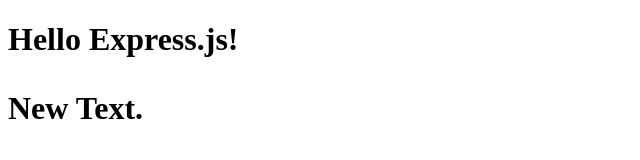
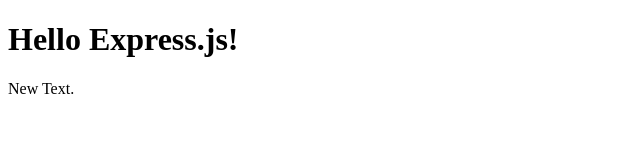
Before and after one commit to JamesKanka/web-server, a website: page public/index.html in a window 1280 px wide. Shown: the whole page, without its empty margins (0-640 px from the left). Drawn offline with Linux system fonts and the light colour scheme.

Commit message:
updated index.html

```diff
--- a/public/index.html
+++ b/public/index.html
@@ -5,7 +5,7 @@
 	<title>My App!</title>
 </head>
 <body>
-	<h1>Hello Express.js!<h1>
+	<h1>Hello Express.js!</h1>
 	<p>New Text.</p>
 </body>
 </html>
```
